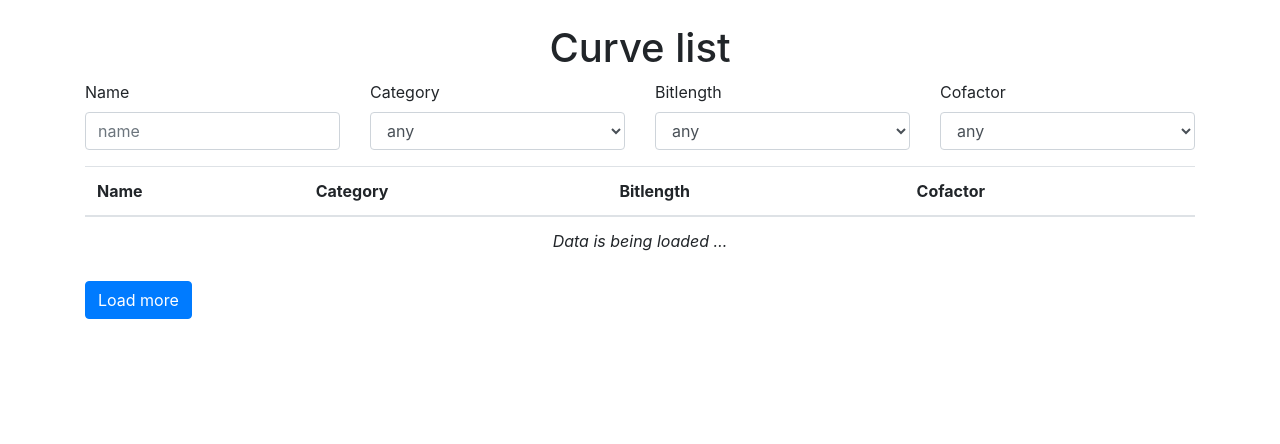
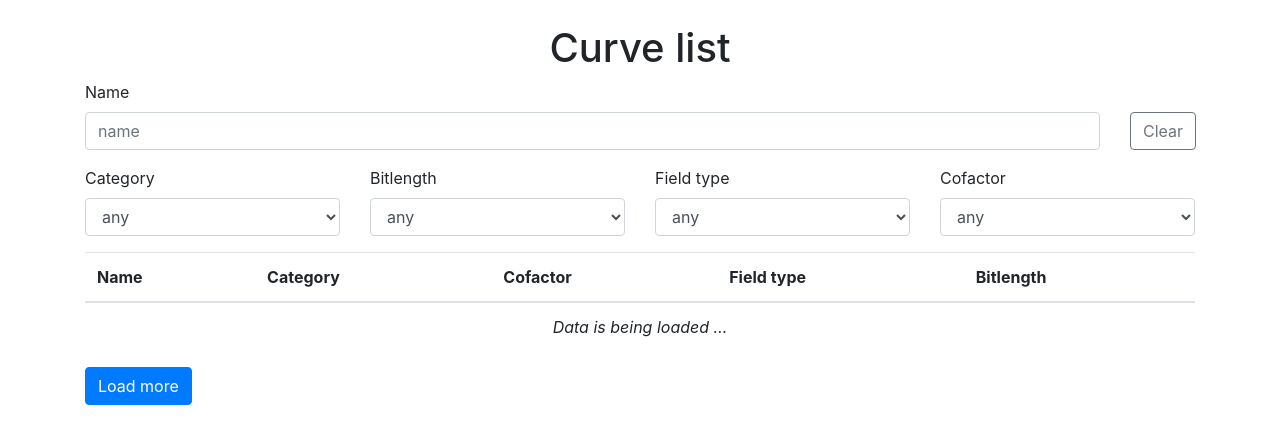
Before and after one commit to crocs-muni/DiSSECT, a Flask app: page /curves/ in a window 1280 px wide. Shown: the part 56-500 px from the top of the page. Run offline with Flask 2, Linux system fonts and the light colour scheme; a database or web service that is not in the repository returns one stand-in record (values such as "Sample title"); data that the repository does not hold is empty; parts of the project's set-up code (start-up, migrations or seed data) failed here and were passed over; some libraries are stand-ins or nearby versions.

Commit message:
Add field type to curve filter

```diff
--- a/web/app.py
+++ b/web/app.py
@@ -67,9 +67,12 @@ def curves_api():
         curve_filter["field.bits"] = it
     if (it := int(request.args.get("cofactor", 0))):
         if it > 10:
-            curve_filter["cofactor"] = {"$nin": list(map(hex, range(10)))}
+            curve_filter["cofactor"] = {"$nin": list(map(hex, range(1, 11)))}
         else:
             curve_filter["cofactor"] = hex(it)
+    if (it := request.args.get("field")) and it != "any":
+        curve_filter["field.type"] = it
+
 
     offset = int(request.args.get("page", 0)) * 50
 
@@ -79,6 +82,7 @@ def curves_api():
             "name": curve["name"],
             "category": curve["category"],
             "bitlength": curve["field"]["bits"],
-            "cofactor": int(curve["cofactor"], 16)
+            "cofactor": int(curve["cofactor"], 16),
+            "field": curve["field"]["type"]
         }
     return result
--- a/web/templates/curves.html
+++ b/web/templates/curves.html
@@ -6,10 +6,15 @@
 
 <form id="curve-table-filter">
     <div class="row">
-        <div class="col form-group">
+        <div class="col-11 form-group">
             <label for="name">Name</label>
             <input type="text" class="form-control" id="name" placeholder="name">
         </div>
+        <div class="col-1">
+            <input type="reset" class="btn btn-outline-secondary" style="margin-top: 32px;" value="Clear">
+        </div>
+    </div>
+    <div class="row">
         <div class="col form-group">
             <label for="category">Category</label>
             <select class="form-control" id="category">
@@ -48,10 +53,19 @@
             </select>
         </div>
         <div class="col form-group">
+            <label for="field">Field type</label>
+            <select class="form-control" id="field">
+                <option value="any">any</option>
+                <option value="Prime">Prime</option>
+                <option value="Binary">Binary</option>
+                <option value="Extension">Extension</option>
+            </select>
+        </div>
+        <div class="col form-group">
             <label for="cofactor">Cofactor</label>
             <select class="form-control" id="cofactor">
                 <option value="0">any</option>
-                {% for cofactor in range(1, 10) %}
+                {% for cofactor in range(1, 11) %}
                 <option value="{{ cofactor }}">{{ cofactor }}</option>
                 {% endfor %}
                 <option value="11">more</option>
@@ -62,10 +76,10 @@
 
 <table class="table table-hover">
     <thead>
-        <tr><th>Name</th><th>Category</th><th>Bitlength</th><th>Cofactor</th></tr>
+        <tr><th>Name</th><th>Category</th><th>Cofactor</th><th>Field type</th><th>Bitlength</th></tr>
     </thead>
     <tbody id="curve-table">
-        <tr><td colspan="4" style="text-align: center;"><i>Data is being loaded …</i></td></tr>
+        <tr><td colspan="5" style="text-align: center;"><i>Data is being loaded …</i></td></tr>
     </tbody>
 </table>
 
@@ -81,7 +95,8 @@
                 "name": $("#name").val(),
                 "category": $("#category").val(),
                 "bitlength": $("#bitlength").val(),
-                "cofactor": $("#cofactor").val()
+                "cofactor": $("#cofactor").val(),
+                "field": $("#field").val()
             }
         }
 
@@ -96,7 +111,7 @@
             var table = $("#curve-table");
             var counter = 0;
             $.each(data, function(i, item){
-                var row = $("<tr><td>" + item["name"] + "</td><td>" + item["category"] + "</td><td>" + item["bitlength"] + "</td><td>" + item["cofactor"] + "</td></tr>");
+                var row = $("<tr><td>" + item["name"] + "</td><td>" + item["category"] + "</td><td>" + item["cofactor"] + "</td><td>" + item["field"] + "</td><td>" + item["bitlength"] + "</td></tr>");
                 row.click(function() {
                     window.location='/curve/' + item["name"];
                 });
@@ -128,8 +143,10 @@
                 });
         }
 
-        $("#curve-table-filter").on("input", function() {
-            updateData(false);
+        $("#curve-table-filter").on("input reset", function(e) {
+            setTimeout(function() {
+                updateData(false);
+            }, 1); // otherwise the changes from reset are not applied
         });
         $("#load-more").on("click", function() {
             updateData(true);
```
